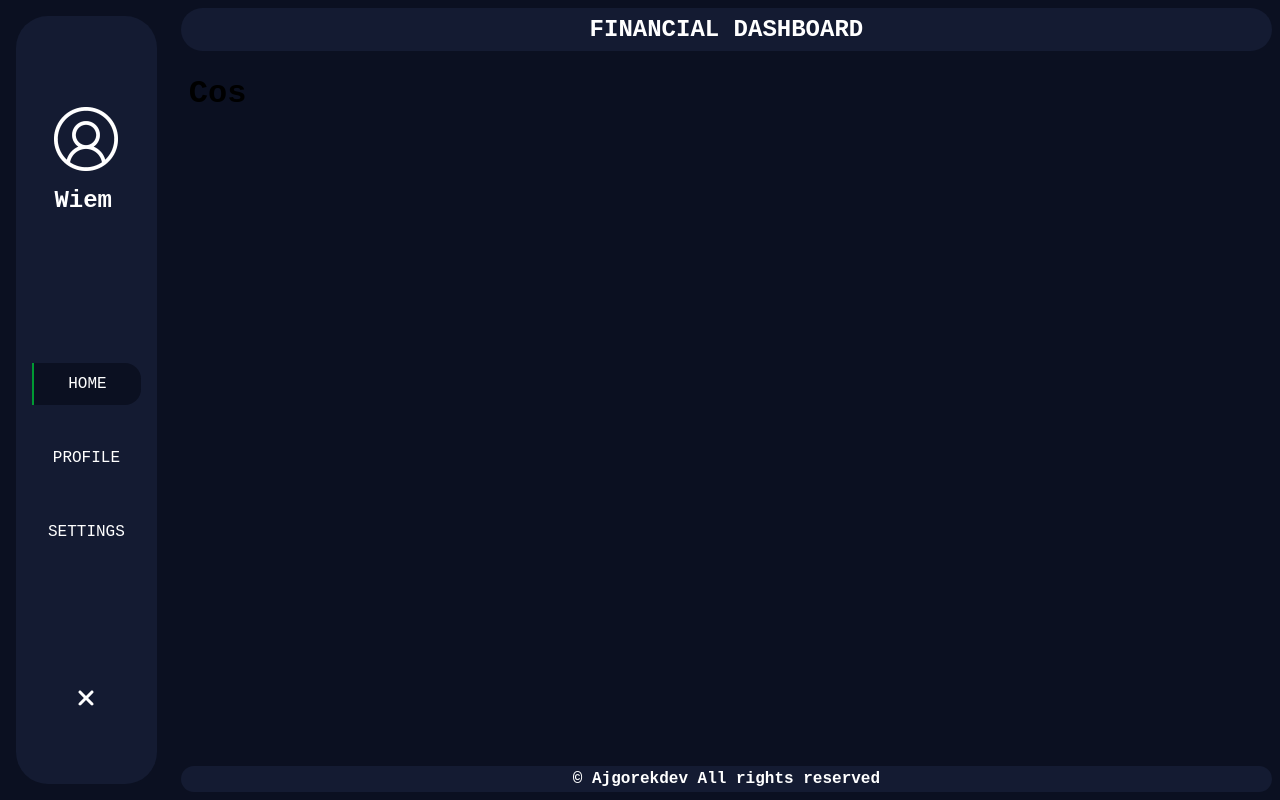
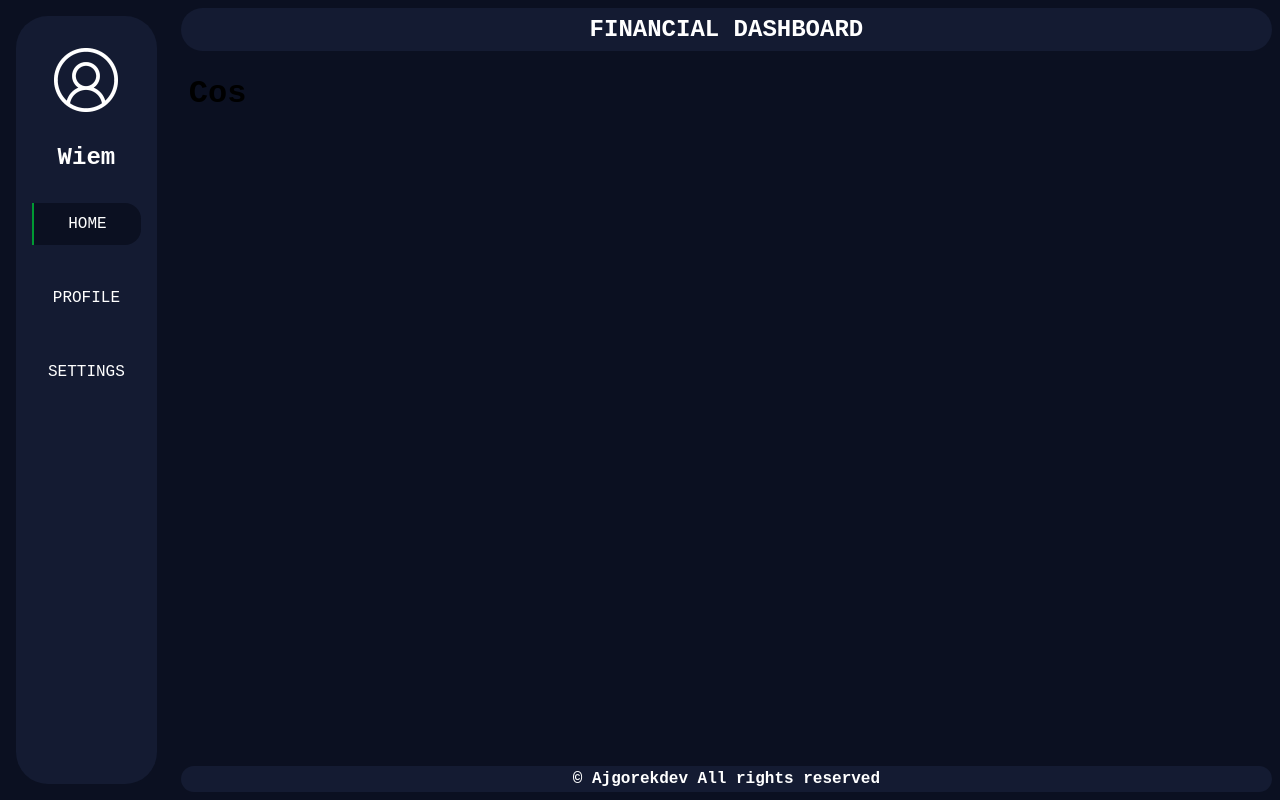
Before and after one commit to Ajgorek04/Financial-Dashboard_NEXTJS, a Next.js app: page / in a window 1280 px wide. Built offline with nearby package versions, Linux system fonts and the light colour scheme.

Commit message:
closing navbar

```diff
--- a/src/app/components/Layout/Layout.jsx
+++ b/src/app/components/Layout/Layout.jsx
@@ -25,7 +25,10 @@ export function Layout({ children }) {
 
   return (
     <div className={styles.MainContentWrapper}>
-      <Nav isNavVisible={isNavVisible} />
+      <Nav
+        isNavVisible={isNavVisible}
+        toggleNav={() => setIsNavVisible(!isNavVisible)}
+      />
       <MainContent>
         <Header toggleNav={() => setIsNavVisible(!isNavVisible)} />
         {children}
--- a/src/app/components/Nav/Nav.jsx
+++ b/src/app/components/Nav/Nav.jsx
@@ -4,12 +4,17 @@ import { NavItems } from "../NavItems/NavItems";
 import CLOSE from "../../../../public/Close.svg";
 import Image from "next/image";
 
-export function Nav({ isNavVisible }) {
+export function Nav({ isNavVisible, toggleNav }) {
   return (
     <nav className={isNavVisible ? styles.nav : styles.hidden}>
       <UserInfo />
       <NavItems />
-      <Image src={CLOSE} alt="closenav" className={styles.close} />
+      <Image
+        onClick={toggleNav}
+        src={CLOSE}
+        alt="closenav"
+        className={styles.close}
+      />
     </nav>
   );
 }
--- a/src/app/components/Nav/Nav.module.css
+++ b/src/app/components/Nav/Nav.module.css
@@ -7,10 +7,13 @@
   flex-direction: column;
   gap: 1rem;
   align-items: center;
-  justify-content: space-around;
 }
 
 .hidden {
+  display: none;
+}
+
+.close {
   display: none;
 }
 
@@ -22,5 +25,12 @@
     position: absolute;
     width: 100%;
     height: 100%;
+    justify-content: space-around;
+    opacity: 0.9;
+    gap: 0rem;
+  }
+
+  .close {
+    display: flex;
   }
 }
--- a/src/app/components/UserInfo/UserInfo.jsx
+++ b/src/app/components/UserInfo/UserInfo.jsx
@@ -5,7 +5,7 @@ import USER from "../../../../public/user.png";
 export function UserInfo() {
   return (
     <div className={styles.userInfo}>
-      <Image src={USER} alt="userLogo" />
+      <Image src={USER} alt="userLogo" className={styles.userInfoImg} />
       <h1> Wiem </h1>
     </div>
   );
--- a/src/app/components/UserInfo/UserInfo.module.css
+++ b/src/app/components/UserInfo/UserInfo.module.css
@@ -2,6 +2,15 @@
   margin: 1rem;
   display: flex;
   flex-direction: column;
-  gap: 1rem;
+  gap: 2rem;
   color: #fff;
+  width: 100%;
+  align-items: center;
 }
+
+@media (max-width: 1200px) {
+  .userInfoImg {
+    width: 25%;
+    height: auto;
+  }
+}
```
